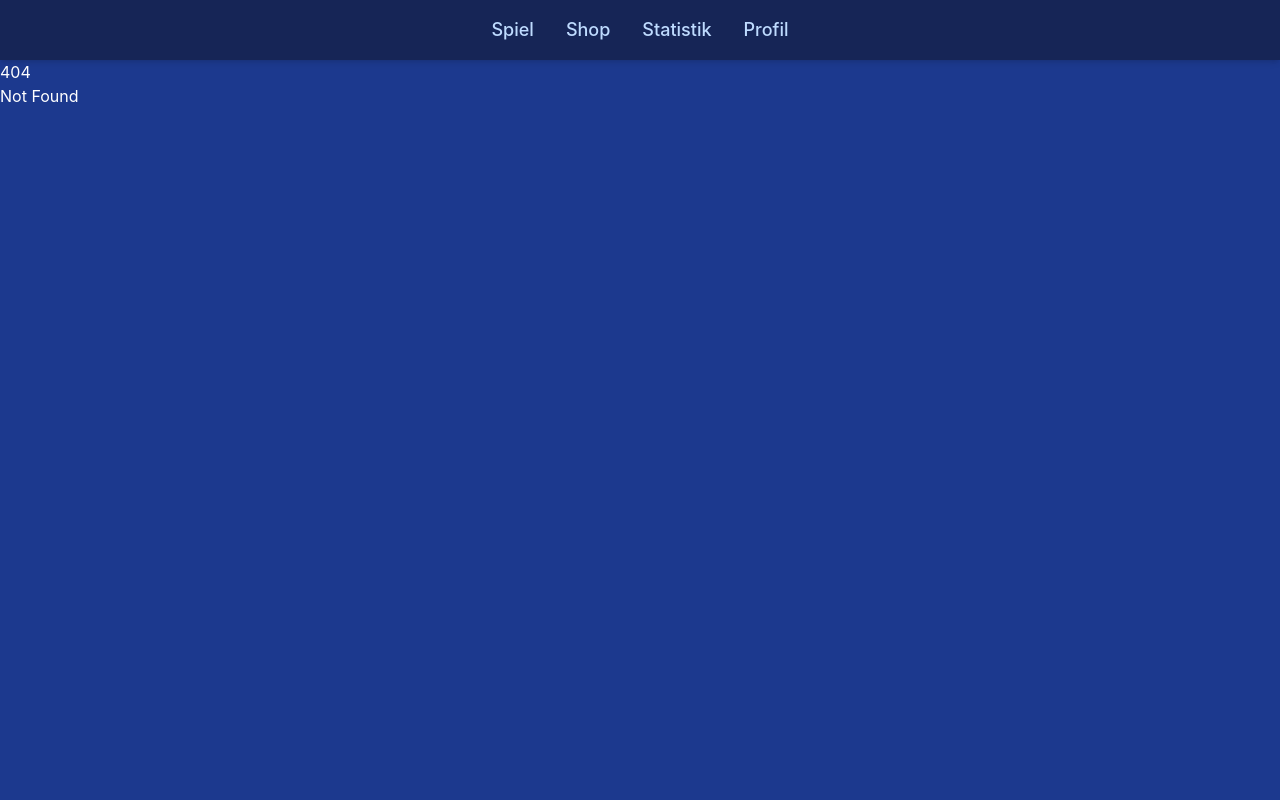
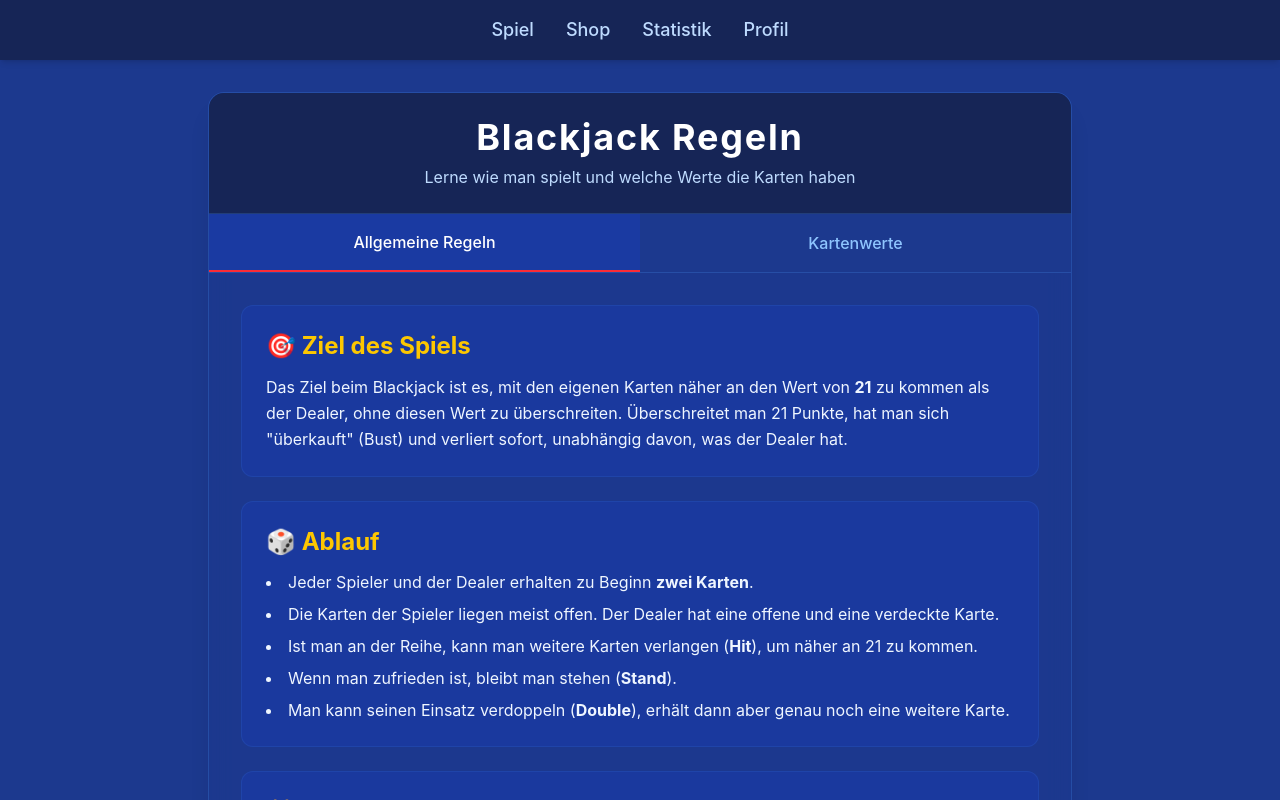
Before and after one commit to LeFrei/blackjack, a SvelteKit app: page /rules in a window 1280 px wide. Before the commit this address had no page. Shown: the top 800 px of the page. Built offline with nearby package versions, Linux system fonts and the light colour scheme.

Commit message:
Create +page.svelte

```diff
--- /dev/null
+++ b/src/routes/rules/+page.svelte
@@ -0,0 +1,118 @@
+<script lang="ts">
+	import { fade } from 'svelte/transition';
+
+	let activeTab = $state('rules'); // 'rules' | 'cards'
+</script>
+
+<div class="container mx-auto p-4 max-w-4xl py-8">
+	<div class="bg-blue-900/50 backdrop-blur-md border border-blue-400/20 rounded-2xl shadow-xl overflow-hidden">
+
+		<!-- Header -->
+		<div class="bg-blue-950 p-6 border-b border-blue-400/20 text-center">
+			<h1 class="text-4xl font-bold text-white tracking-wider">Blackjack Regeln</h1>
+			<p class="text-blue-200 mt-2">Lerne wie man spielt und welche Werte die Karten haben</p>
+		</div>
+
+		<!-- Tabs -->
+		<div class="flex border-b border-blue-400/20 bg-blue-900">
+			<button
+				class="flex-1 py-4 text-center font-medium transition-colors {activeTab === 'rules' ? 'text-white border-b-2 border-red-500 bg-blue-800/50' : 'text-blue-300 hover:text-white hover:bg-blue-800/30'}"
+				onclick={() => activeTab = 'rules'}
+			>
+				Allgemeine Regeln
+			</button>
+			<button
+				class="flex-1 py-4 text-center font-medium transition-colors {activeTab === 'cards' ? 'text-white border-b-2 border-red-500 bg-blue-800/50' : 'text-blue-300 hover:text-white hover:bg-blue-800/30'}"
+				onclick={() => activeTab = 'cards'}
+			>
+				Kartenwerte
+			</button>
+		</div>
+
+		<!-- Content -->
+		<div class="p-8 min-h-[400px]">
+			{#if activeTab === 'rules'}
+				<div in:fade={{ duration: 200 }} class="space-y-6">
+					<div class="bg-blue-800/40 p-6 rounded-xl border border-blue-400/10">
+						<h2 class="text-2xl font-bold text-yellow-400 mb-3">🎯 Ziel des Spiels</h2>
+						<p class="text-blue-50 leading-relaxed">
+							Das Ziel beim Blackjack ist es, mit den eigenen Karten näher an den Wert von <strong>21</strong> zu kommen als der Dealer, ohne diesen Wert zu überschreiten.
+							Überschreitet man 21 Punkte, hat man sich "überkauft" (Bust) und verliert sofort, unabhängig davon, was der Dealer hat.
+						</p>
+					</div>
+
+					<div class="bg-blue-800/40 p-6 rounded-xl border border-blue-400/10">
+						<h2 class="text-2xl font-bold text-yellow-400 mb-3">🎲 Ablauf</h2>
+						<ul class="list-disc list-inside text-blue-50 space-y-2">
+							<li>Jeder Spieler und der Dealer erhalten zu Beginn <strong>zwei Karten</strong>.</li>
+							<li>Die Karten der Spieler liegen meist offen. Der Dealer hat eine offene und eine verdeckte Karte.</li>
+							<li>Ist man an der Reihe, kann man weitere Karten verlangen (<strong>Hit</strong>), um näher an 21 zu kommen.</li>
+							<li>Wenn man zufrieden ist, bleibt man stehen (<strong>Stand</strong>).</li>
+							<li>Man kann seinen Einsatz verdoppeln (<strong>Double</strong>), erhält dann aber genau noch eine weitere Karte.</li>
+						</ul>
+					</div>
+
+					<div class="bg-blue-800/40 p-6 rounded-xl border border-blue-400/10">
+						<h2 class="text-2xl font-bold text-yellow-400 mb-3">👑 Der Dealer</h2>
+						<p class="text-blue-50 leading-relaxed">
+							Nachdem alle Spieler ihre Entscheidungen getroffen haben, deckt der Dealer seine zweite Karte auf.
+							Der Dealer muss nach festen Regeln ziehen: Er muss bei 16 oder weniger Punkten eine weitere Karte ziehen und bei 17 oder mehr Punkten stehen bleiben.
+						</p>
+					</div>
+				</div>
+			{/if}
+
+			{#if activeTab === 'cards'}
+				<div in:fade={{ duration: 200 }} class="space-y-6">
+
+					<p class="text-lg text-center text-blue-200 mb-8">
+						Im Blackjack sind die Farben der Karten (Herz, Karo, Pik, Kreuz) bedeutungslos. Es zählt einzig der aufgedruckte Wert.
+					</p>
+
+					<div class="grid grid-cols-1 md:grid-cols-3 gap-6">
+						<!-- Zahlenkarten -->
+						<div class="bg-blue-800/40 p-6 rounded-xl border border-blue-400/10 text-center transform transition-transform hover:scale-105">
+							<div class="text-5xl mb-4">🔢</div>
+							<h3 class="text-xl font-bold text-white mb-2">Zahlen 2 bis 10</h3>
+							<div class="text-3xl font-black text-yellow-400 mb-3">Aufdruck</div>
+							<p class="text-blue-200 text-sm">
+								Alle Zahlenkarten von 2 bis 10 zählen genau den Wert, der auf ihnen aufgedruckt ist.
+							</p>
+						</div>
+
+						<!-- Bilder -->
+						<div class="bg-blue-800/40 p-6 rounded-xl border border-blue-400/10 text-center transform transition-transform hover:scale-105">
+							<div class="text-5xl mb-4">🤴👸</div>
+							<h3 class="text-xl font-bold text-white mb-2">Bildkarten</h3>
+							<div class="text-3xl font-black text-yellow-400 mb-3">10 Punkte</div>
+							<p class="text-blue-200 text-sm">
+								Bube (Jack), Dame (Queen) und König (King) zählen jeweils immer 10 Punkte.
+							</p>
+						</div>
+
+						<!-- Asse -->
+						<div class="bg-blue-800/40 p-6 rounded-xl border border-blue-400/10 text-center transform transition-transform hover:scale-105 relative overflow-hidden">
+							<div class="absolute -right-4 -top-4 text-7xl opacity-20">A</div>
+							<div class="text-5xl mb-4 relative z-10">🅰️</div>
+							<h3 class="text-xl font-bold text-white mb-2 relative z-10">Das Ass</h3>
+							<div class="text-3xl font-black text-yellow-400 mb-3 relative z-10">1 oder 11</div>
+							<p class="text-blue-200 text-sm relative z-10">
+								Das Ass zählt entweder 1 oder 11 Punkte – immer so, wie es für die eigene Hand am besten (näher an 21, aber nicht darüber) ist.
+							</p>
+						</div>
+					</div>
+
+					<div class="mt-8 bg-blue-950/50 p-4 rounded-lg border border-red-500/30">
+						<h4 class="text-red-400 font-bold mb-2">Was ist ein "Blackjack"?</h4>
+						<p class="text-blue-100">
+							Ein "Blackjack" ist die bestmögliche Hand und besteht aus einem Ass und einer 10-Punkte-Karte (10, Bube, Dame oder König) direkt nach dem Austeilen.
+							Ein Blackjack schlägt jede andere Hand mit 21 Punkten.
+						</p>
+					</div>
+
+				</div>
+			{/if}
+		</div>
+
+	</div>
+</div>
```
